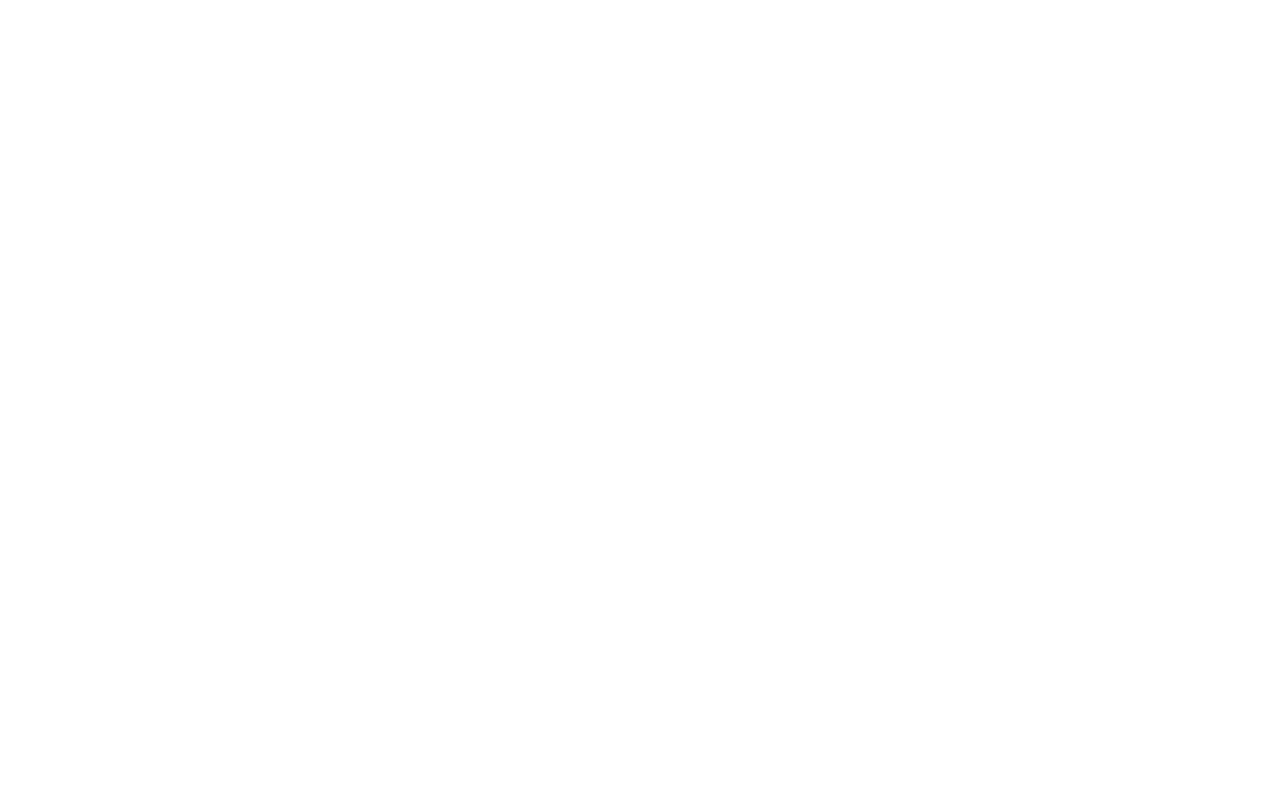
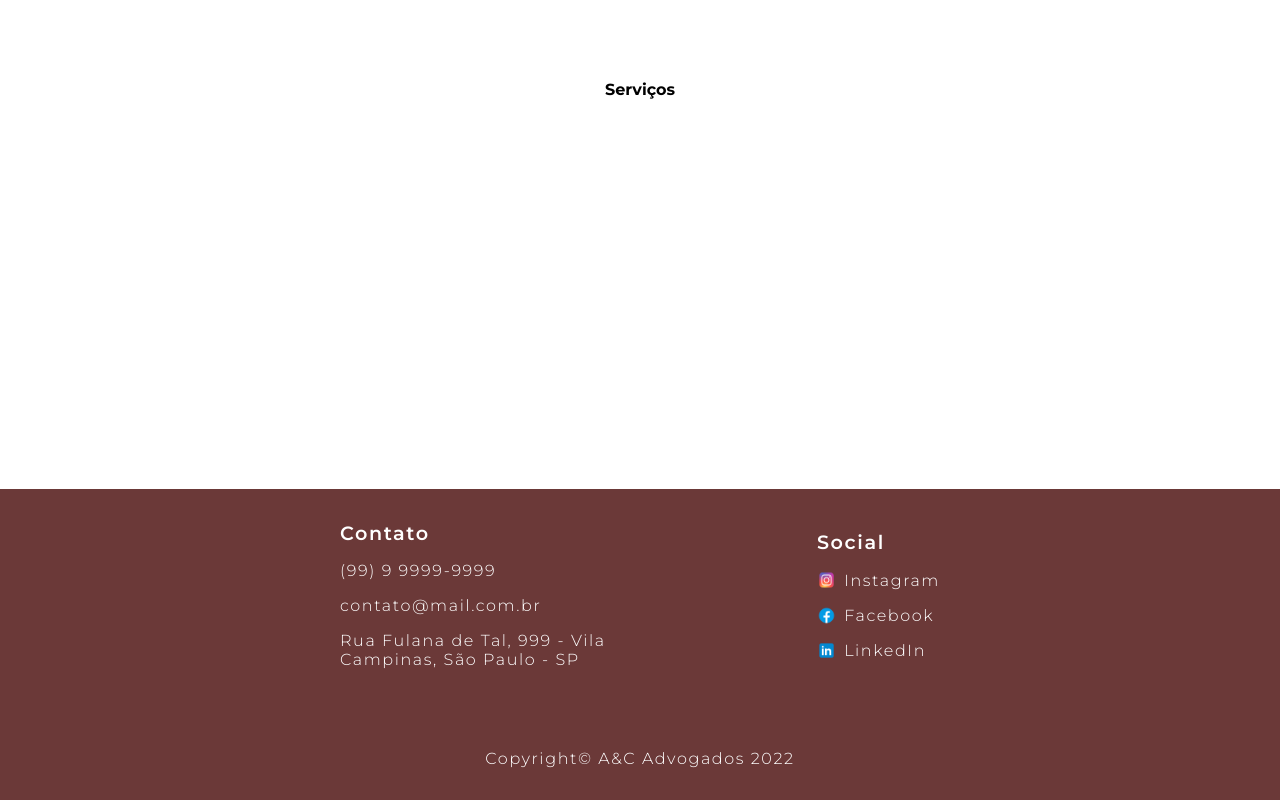
Before and after one commit to RaulHrN/advogadas, a React (Create React App) app: page /servicos in a window 1280 px wide. Shown: the part 447-1247 px from the top of the page. Before the commit the page ends 800 px from the top, so only its background shows below. Built offline with nearby package versions, Linux system fonts and the light colour scheme.

Commit message:
Footer update

```diff
--- a/src/App.css
+++ b/src/App.css
@@ -8,14 +8,14 @@
     font-size: 16px;
 }
 
-html, body, #root{
+html, body, #root, .App{
     width: 100%;
     height: 100%;
 }
 
 .page{
     width: 100%;
-    height: 100%;
+    min-height: 100%;
     display: flex;
     flex-direction: column;
     justify-content: center;
@@ -23,6 +23,6 @@
 }
 
 .icon{
-    width: 1rem;
-    height: 1rem;
+    width: 1.2rem;
+    height: 1.2rem;
 }
--- a/src/components/footer/Footer.css
+++ b/src/components/footer/Footer.css
@@ -0,0 +1,42 @@
+footer {
+    width: 100%;
+    padding: 2rem 0;
+    display: flex;
+    flex-direction: column;
+    justify-content: center;
+    align-items: center;
+    gap: 5rem;
+    background-color: #6B3938;
+    color: white;
+    font-weight: 300 !important;
+    letter-spacing: 0.1em !important;
+}
+
+.footer-info {
+    width: 60%;
+    max-width: 600px;
+    display: flex;
+    justify-content: space-between;
+    align-items: center;
+}
+
+.footer-info-sec {
+    max-width: 320px;
+    display: flex;
+    flex-direction: column;
+    justify-content: center;
+    gap: 1rem;
+}
+
+.footer-info-sec h3{
+    font-size: 1.2rem;
+    font-weight: 600;
+}
+
+.footer-info-sec a {
+    color: white !important;
+    display: flex;
+    justify-content: flex-start;
+    align-items: center;
+    gap: 0.5rem;
+}
--- a/src/components/footer/Footer.tsx
+++ b/src/components/footer/Footer.tsx
@@ -1,10 +1,37 @@
+import { Link } from "@mui/material";
 import React from "react";
 import './Footer.css';
+import instagramIcon from "../../assets/icon_instagram.png";
+import facebookIcon from "../../assets/icon_facebook.png";
+import linkedinIcon from "../../assets/icon_linkedin.png";
 
 export const Footer = () => {
     return (
         <footer>
-
+            <section className="footer-info">
+                <div className="footer-info-sec">
+                    <h3>Contato</h3>
+                    <p>(99) 9 9999-9999</p>
+                    <p>contato@mail.com.br</p>
+                    <p>Rua Fulana de Tal, 999 - Vila Campinas, São Paulo - SP</p>
+                </div>
+                <div className="footer-info-sec">
+                    <h3>Social</h3>
+                    <Link href="" underline="none">
+                        <img src={instagramIcon} alt="Instagram" className="icon" />
+                        <p>Instagram</p>
+                    </Link>
+                    <Link href="" underline="none">
+                    <img src={facebookIcon} alt="Facebook" className="icon" />
+                        <span>Facebook</span>
+                    </Link>
+                    <Link href="" underline="none">
+                    <img src={linkedinIcon} alt="Linkedin" className="icon" />
+                        <span>LinkedIn</span>
+                    </Link>
+                </div>
+            </section>
+            <p>Copyright© A&C Advogados 2022</p>
         </footer>
     )
 }
--- a/src/components/header/Header.css
+++ b/src/components/header/Header.css
@@ -8,7 +8,7 @@
 }
 
 .header-contact{
-    padding: 0.5rem 0.5rem 0.5rem 2rem;
+    padding: 0.5rem 0.5rem 0.5rem 2%;
     gap: 2rem;
     background-color: white;
 }
@@ -18,7 +18,7 @@
 }
 
 .header-nav{
-    padding: 0.5rem 10rem  0.5rem 5rem;
+    padding: 0.5rem 10%;
     background-color: #6B3938;
     justify-content: space-between;
 }
```
Also changed, not shown: src/assets/icon_facebook.png (added).
